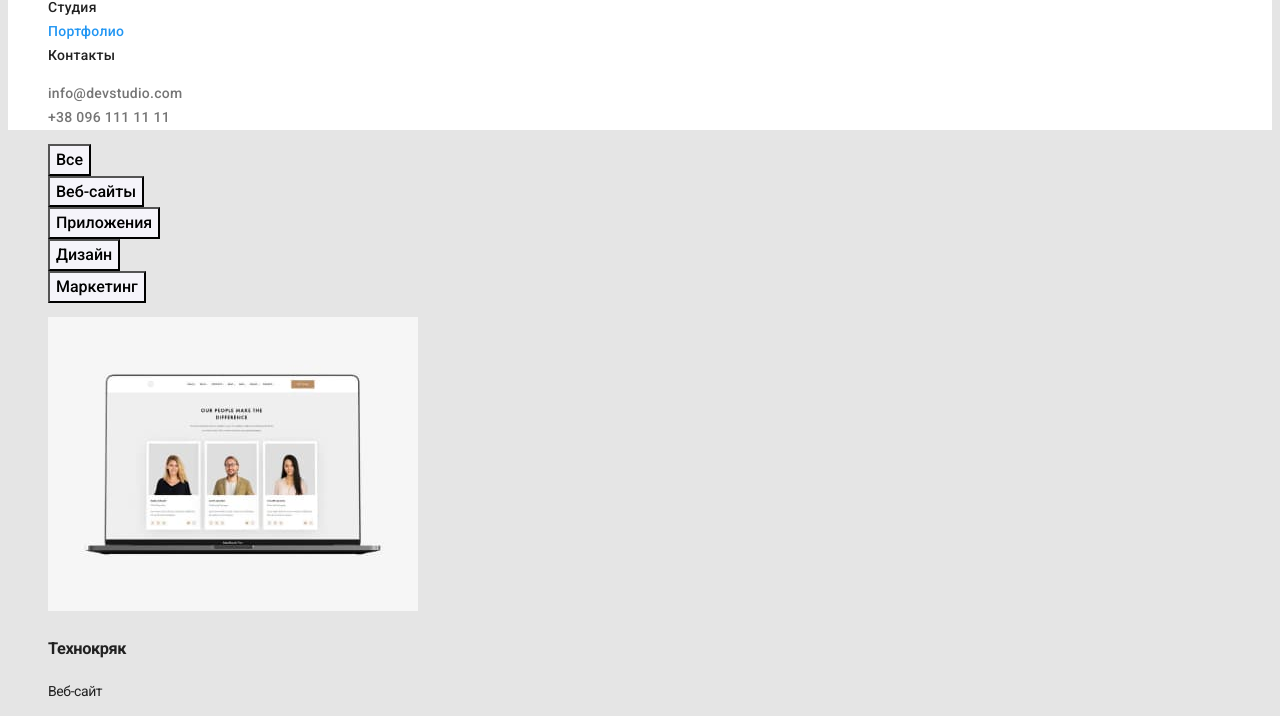
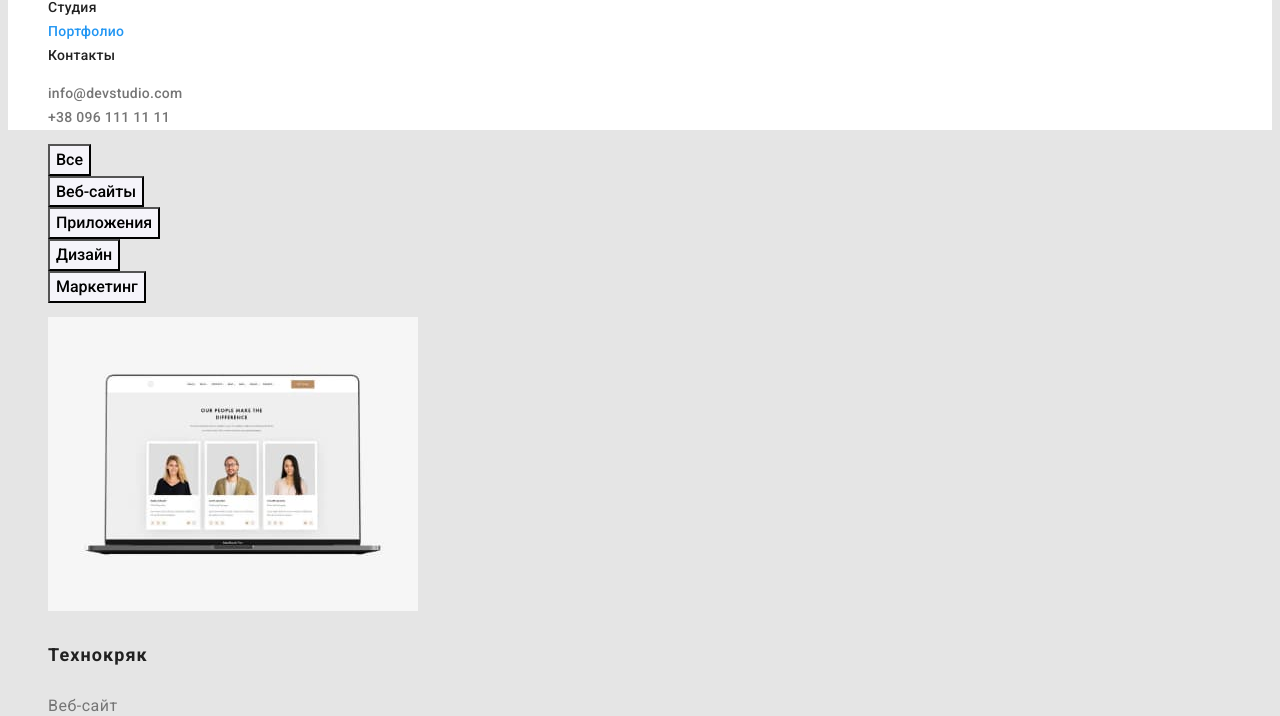
Before and after one commit to agatohn/goit-markup-hw-03, a plain HTML site: page portfolio.html in a window 1280 px wide. Shown: the part 58-774 px from the top of the page. Drawn offline with Linux system fonts and the light colour scheme.

Commit message:
Update styles.css

```diff
--- a/css/styles.css
+++ b/css/styles.css
@@ -197,13 +197,13 @@ body {
   color: var(--primary-white-color);
   background-color: var(--accent-color);
 }
-.our-works-item-title {
+.works-item-title {
   font-weight: bold;
   font-size: 18px;
   line-height: 2;
   letter-spacing: 0.06em;
 }
-.our-works-item-text {
+.works-item-text {
   font-size: 16px;
   line-height: 1.87;
   letter-spacing: 0.03em;
```
